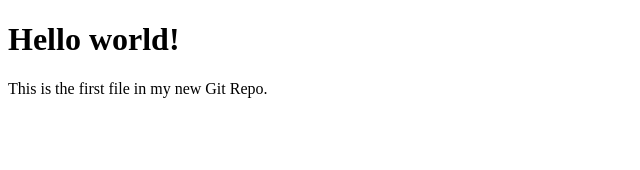
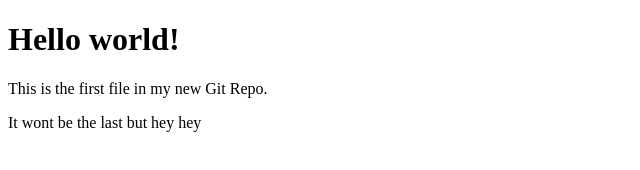
Before and after one commit to L-Moon123/w3schools, a plain HTML site: page index.html in a window 1280 px wide. Shown: the whole page, without its empty margins (0-640 px from the left). Drawn offline with Linux system fonts and the light colour scheme.

```diff
--- a/index.html
+++ b/index.html
@@ -7,6 +7,7 @@
 
 <h1>Hello world!</h1>
 <p>This is the first file in my new Git Repo.</p>
+<p>It wont be the last but hey hey</p>
 
 </body>
 </html>
```
Also changed, not shown: styles.css (added).
